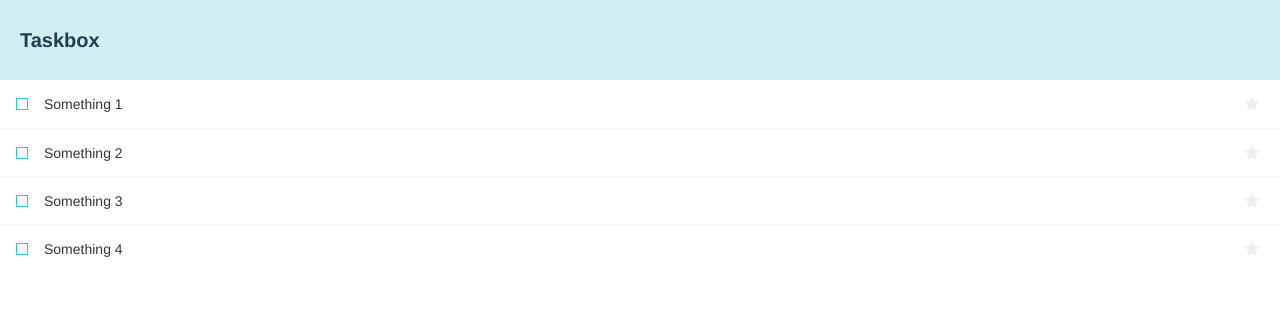
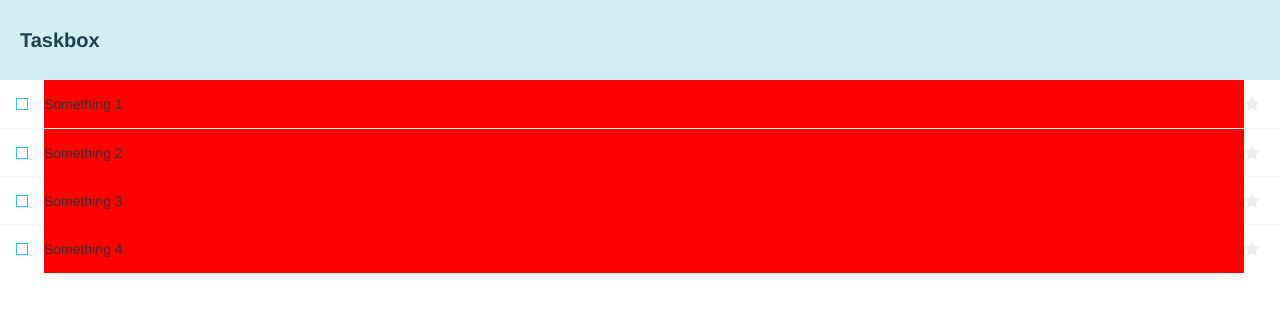
Before and after one commit to conradlo/taskbox-storybook-tutorial, a React (Create React App) app: page / in a window 1280 px wide. Shown: the top 312 px of the page. Built offline with nearby package versions, Linux system fonts and the light colour scheme; a web font is replaced by a local one.

Commit message:
style: change task bg color to red

```diff
--- a/src/components/Task.js
+++ b/src/components/Task.js
@@ -24,6 +24,7 @@ const Task = ({ task: { id, title, state }, onArchiveTask, onPinTask }) => {
           value={title}
           readOnly={true}
           placeholder="Input title"
+          style={{ background: "red" }}
         />
       </div>
       <div className="actions" onClick={(event) => event.stopPropagation()}>
```
